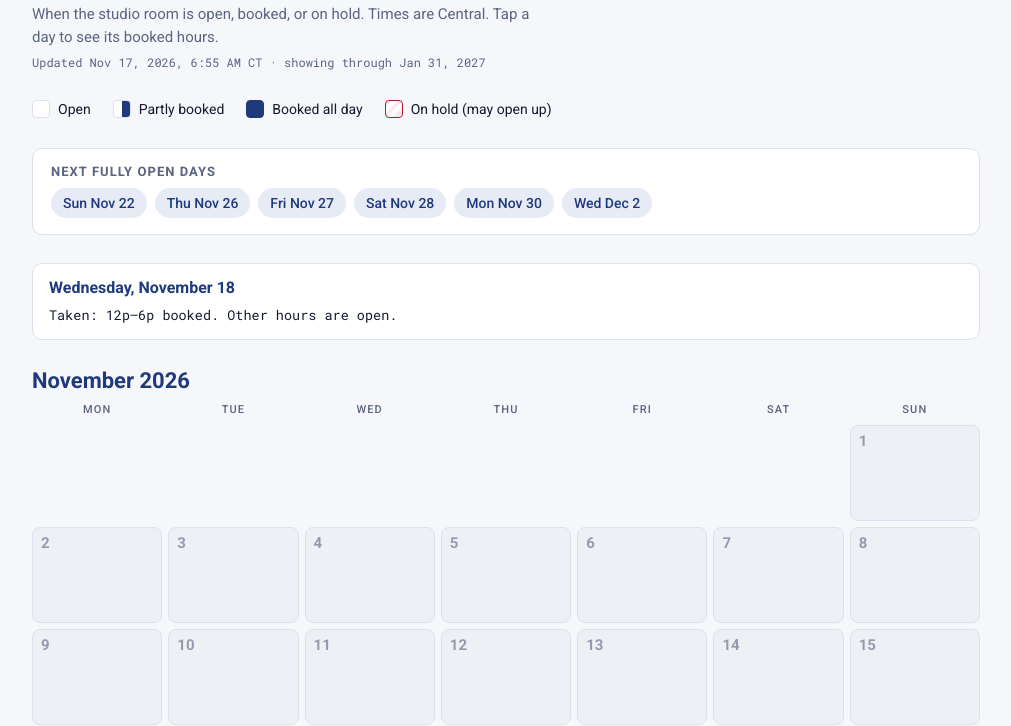
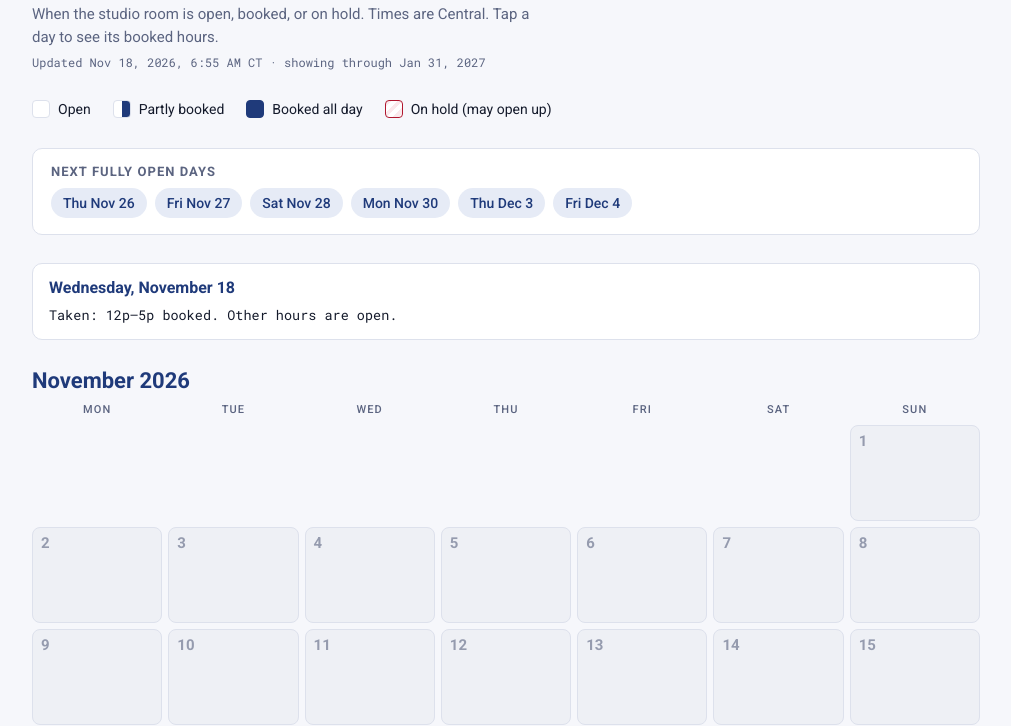
Before and after one commit to SoundfromSpace/sfs-availability, a plain HTML site: page index.html in a window 1280 px wide. Shown: the part 93-819 px from the top of the page, without its empty margins (134-1145 px from the left). Drawn offline with Linux system fonts and the light colour scheme.

Commit message:
Update availability 2026-11-18
Co-Authored-By: Claude Opus 5.5 <noreply@anthropic.com>
Claude-Session: https://claude.ai/code/session_012RB8by3F5uqUMFzEa1Xvc4

```diff
--- a/index.html
+++ b/index.html
@@ -147,20 +147,21 @@ footer strong { color: var(--ink); font-weight: 500; }
    Each day: list of [start, end, kind]; kind "b" = booked, "h" = on hold.
    Use "all" in place of start/end for a whole-day booking or hold. */
 const DATA = {
-  updated: "2026-11-17T06:55:00-06:00",
-  from: "2026-11-17",
+  updated: "2026-11-18T06:55:00-06:00",
+  from: "2026-11-18",
   to: "2027-01-31",
   days: {
-    "2026-11-17": [["12:00","18:00","b"]],
-    "2026-11-18": [["12:00","18:00","b"]],
+    "2026-11-18": [["12:00","17:00","b"]],
     "2026-11-19": [["09:30","16:00","b"]],
     "2026-11-20": [["09:00","17:00","b"]],
     "2026-11-21": [["12:00","17:00","b"]],
+    "2026-11-22": [["all","all","b"]],
     "2026-11-23": [["10:00","16:00","h"]],
     "2026-11-24": [["10:00","16:00","h"],["19:00","23:00","b"]],
     "2026-11-25": [["10:00","16:00","h"]],
     "2026-11-29": [["13:00","17:00","b"]],
-    "2026-12-01": [["19:00","23:00","b"]]
+    "2026-12-01": [["19:00","23:00","b"]],
+    "2026-12-02": [["all","all","h"]]
   }
 };
 /* ===== END DATA ===== */
```
Also changed, not shown: data.js (+6 -5 lines).
